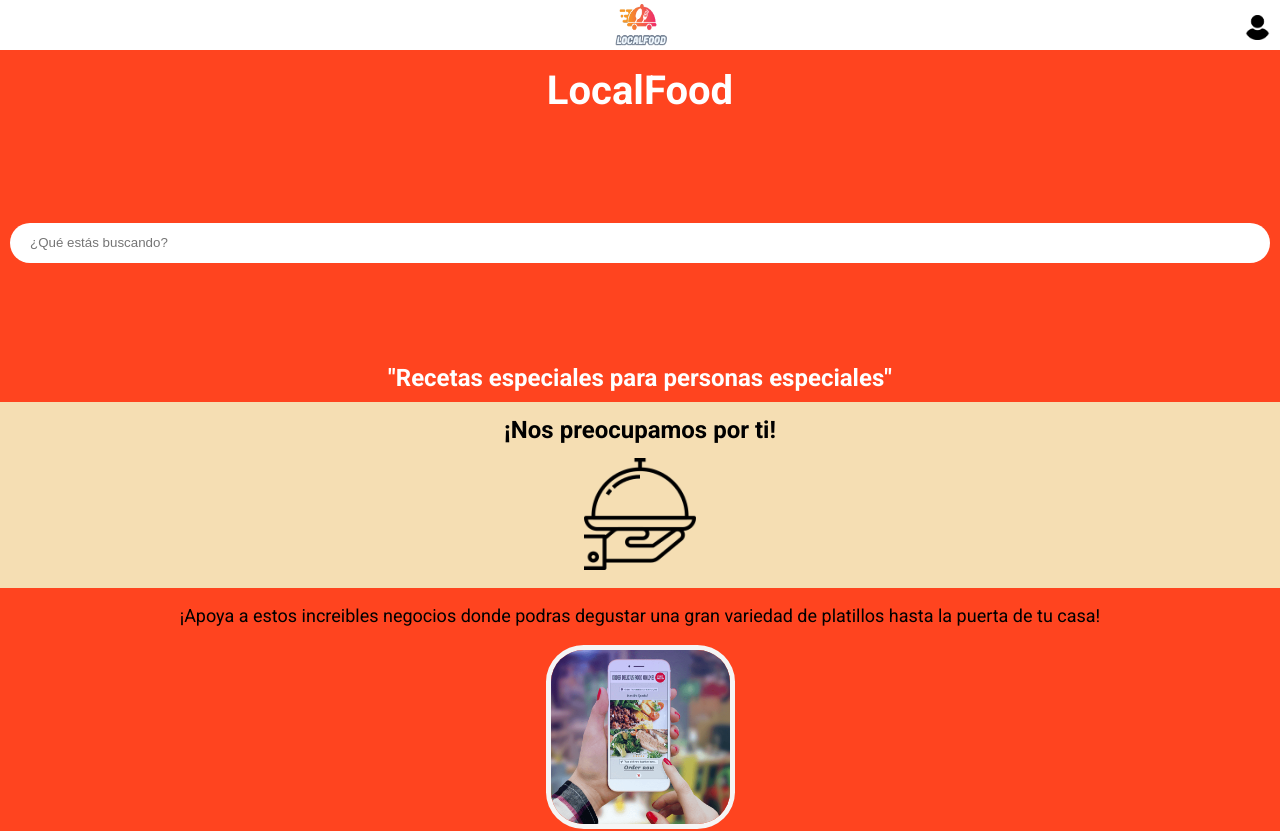
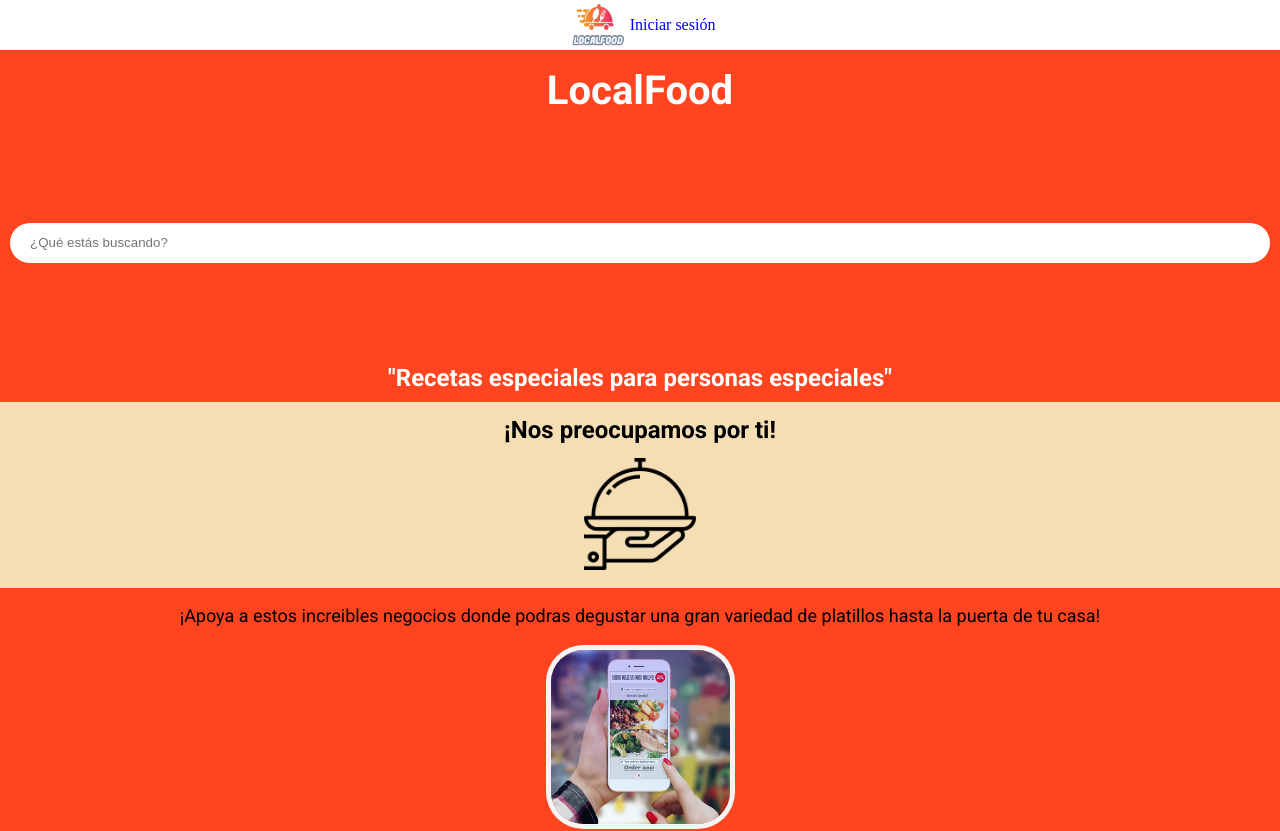
Before and after one commit to CrisCap26/local-food, a React (Create React App) app: page / in a window 1280 px wide. Shown: the top 831 px of the page. Built offline with nearby package versions, Linux system fonts and the light colour scheme; the HTML template or start-up script is replaced by a standard one.

Commit message:
add dropdwon list when click on user logo - first approach

```diff
--- a/src/App.js
+++ b/src/App.js
@@ -19,11 +19,20 @@ import EditarPlatillo from './pages/EditarPlatillo';
 import PageNotFound from './pages/PageNotFound';
 import { ToastContainer } from 'react-toastify';
 import 'react-toastify/dist/ReactToastify.css';
+import { useEffect, useState } from 'react';
+import { useLocalStorage } from './hooks/useLocalStorage';
 
 function App() {
+  const [isLogedIn, setIsLogedIn] = useState(false);
+  const { getItem: getToken } = useLocalStorage('token');
+
+  useEffect(() => {
+    setIsLogedIn(!!getToken());
+  }, []);
+
   return (
     <BrowserRouter>
-      <NavBar />
+      <NavBar isLogedIn={isLogedIn} />
       <ToastContainer />
       <Routes>
         <Route path='/' element={<Home/>}/>
--- a/src/components/NavBar.jsx
+++ b/src/components/NavBar.jsx
@@ -2,9 +2,38 @@ import React from "react";
 import '../pages/index.css'
 import logo from '../imgs/logo.png'
 import iconUser from '../imgs/icon-user.png'
+import { Link, useNavigate } from "react-router-dom";
+import { useState } from "react";
+import { logout } from "../services/authService";
+import { toast } from "react-toastify";
+import { useLocalStorage } from "../hooks/useLocalStorage";
 
 
-function NavBar() {
+function NavBar({isLogedIn}) {
+  const [showUserOptions, setShowUserOptions] = useState(false);
+
+  const navigate = useNavigate();
+  const { getItem: getToken, deleteItem: deleteToken } = useLocalStorage('token');
+  const { deleteItem: deleteUserId } = useLocalStorage('userId');
+
+  const onClickUserLogoHandler = () => {
+    const toggle = !showUserOptions;
+    setShowUserOptions(toggle);
+  }
+
+  // TODO toggle setIsLogedIn here and when login
+  const handleLogout = () => {
+    logout(getToken()).then(data => {
+      console.log('Logout successfully', data);
+      deleteToken();
+      deleteUserId();
+      toast.success("Sesión cerrada correctamente", {
+        position: toast.POSITION.BOTTOM_LEFT
+      });
+      navigate('/');
+    });
+  }
+
   return (
     <header className="nav_header">
       <div className="nav_header__logo">
@@ -16,13 +45,26 @@ function NavBar() {
           />
         </a>
       </div>
-      <a className="nav_header__login" href={"/Login"}>
-        <img
-          src={iconUser}
-          alt="Iniciar sesión"
-          style={{ width: 25, height: 25 }}
-        />
-      </a>
+      {isLogedIn
+      ?
+        <div className="user__logo-container">
+          <button onClick={onClickUserLogoHandler}>
+            <img
+              src={iconUser}
+              alt="Iniciar sesión"
+              style={{ width: 25, height: 25 }}
+            />
+          </button>
+          {showUserOptions &&
+            <ul className="user__options">
+              <li onClick={handleLogout}>Cerrar sesión</li>
+            </ul>
+          }
+        </div>
+      : <Link to={'/Login'}>
+          Iniciar sesión
+        </Link>
+      }
     </header>
   );
 }
--- a/src/pages/Account/MyAccout.jsx
+++ b/src/pages/Account/MyAccout.jsx
@@ -5,6 +5,7 @@ import { useLocalStorage } from '../../hooks/useLocalStorage';
 import { logout, getInfoFromToken } from '../../services/authService';
 import { toast } from 'react-toastify';
 
+// @deprecated
 const MyAccount = () => {
   const navigate = useNavigate();
   const { getItem: getToken, deleteItem: deleteToken } = useLocalStorage('token');
--- a/src/pages/index.css
+++ b/src/pages/index.css
@@ -276,3 +276,17 @@ footer{
     display: flex;
     justify-content: center;
 }
+
+
+.user__logo-container {
+    position: relative;
+}
+
+.user__options {
+    position: absolute;
+    top: 100%;
+    left: 100%;
+    padding: 8px;
+    list-style: none;
+    background-color: white;
+}
```
